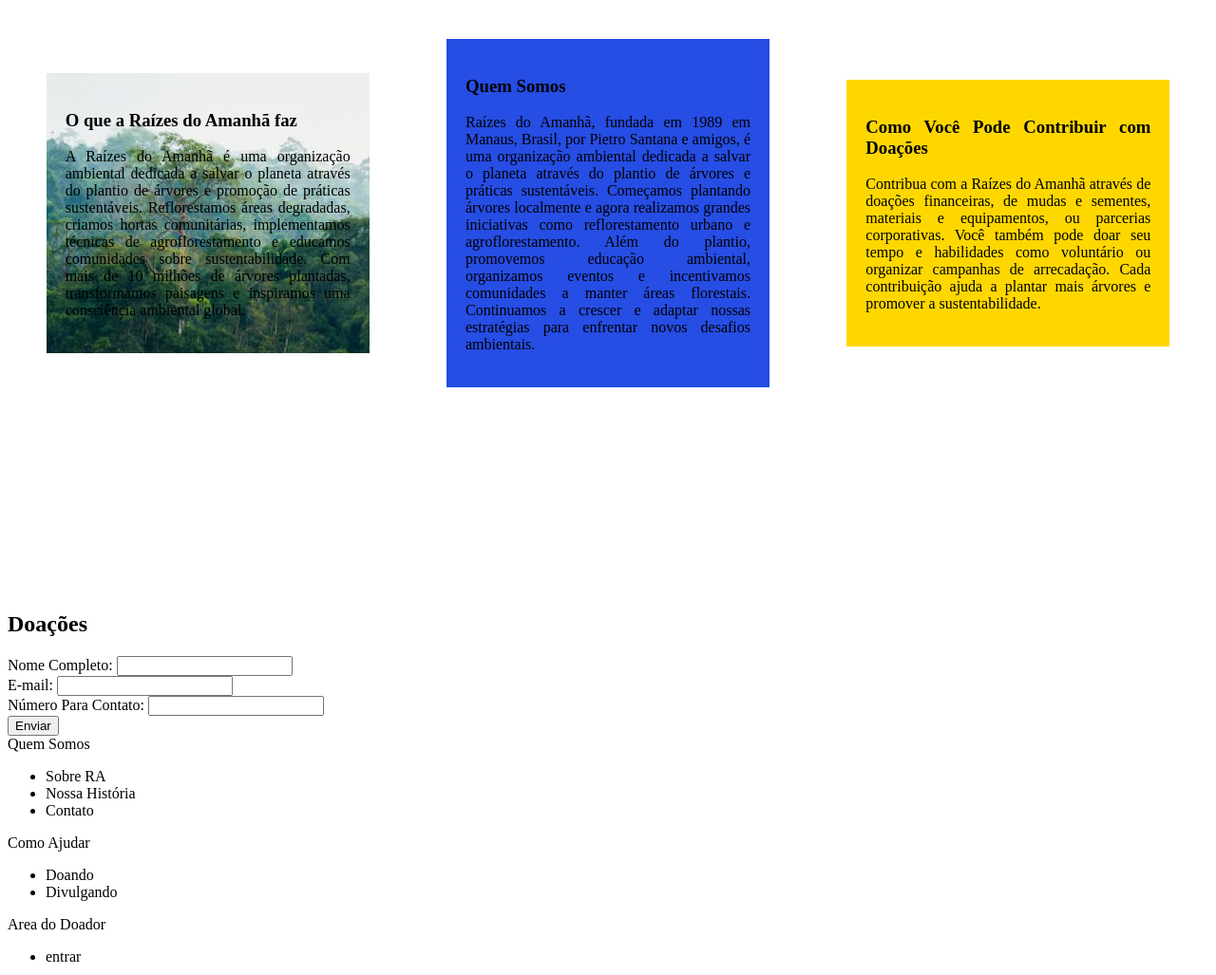
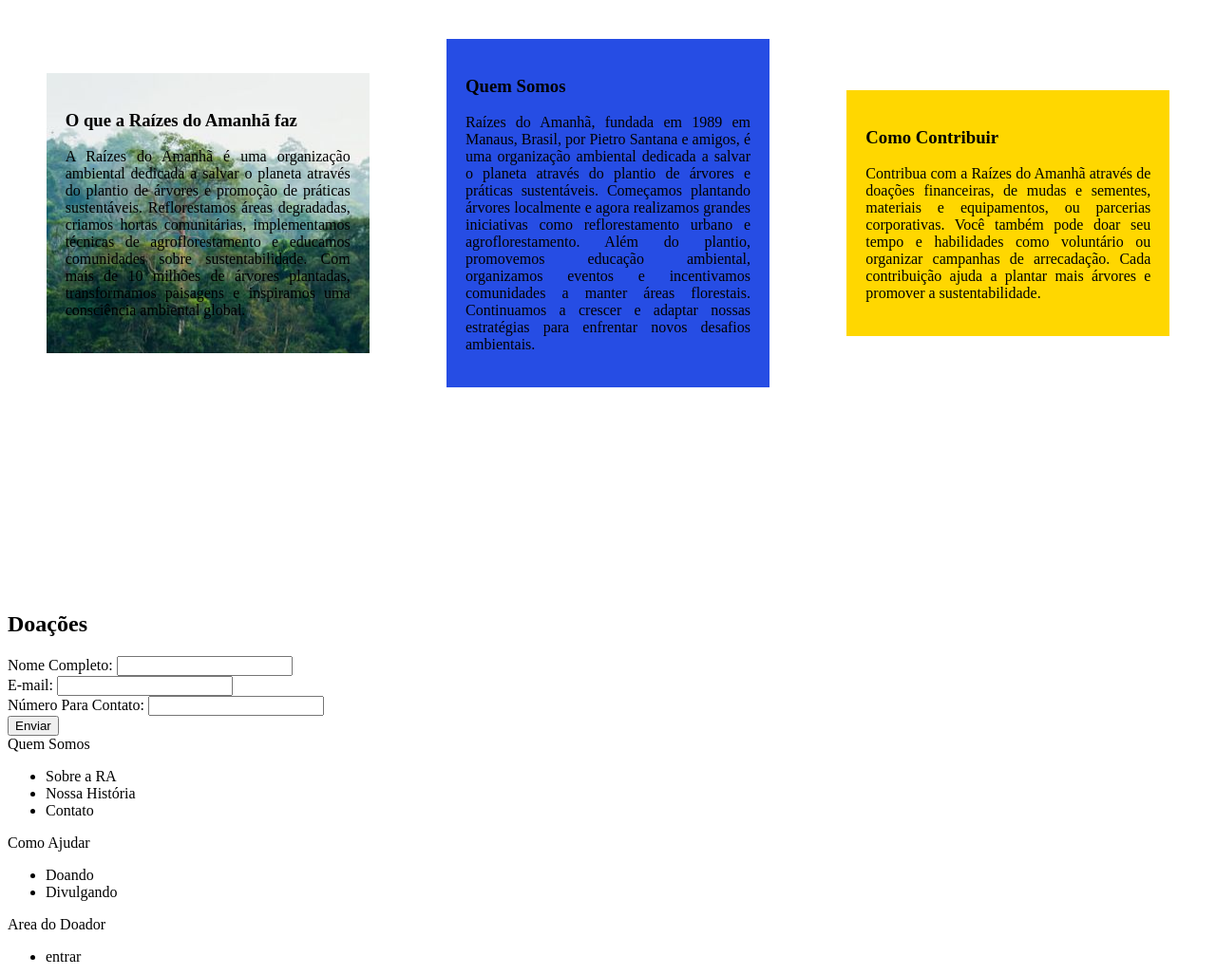
Before and after one commit to pietrosantanaDev/raizes-do-amanha, a plain HTML site: page projeto.RaizesdoAmanha/index.html in a window 1280 px wide. Shown: the part 380-1407 px from the top of the page at 95% size. Drawn offline with Linux system fonts and the light colour scheme.

Commit message:
Add files via upload

```diff
--- a/projeto.RaizesdoAmanha/index.html
+++ b/projeto.RaizesdoAmanha/index.html
@@ -46,7 +46,7 @@
             </p>
         </div>
         <div class="doacao">
-            <h3>Como Você Pode Contribuir com Doações</h3>
+            <h3>Como Contribuir</h3>
             <p>
                 Contribua com a Raízes do Amanhã através de doações financeiras, de mudas e sementes, materiais e equipamentos, ou parcerias corporativas. Você também pode doar seu tempo e habilidades como voluntário ou organizar campanhas de arrecadação. Cada contribuição ajuda a plantar mais árvores e promover a sustentabilidade.
             </p>
@@ -81,7 +81,7 @@
             <div>
                 Quem Somos
                <ul>
-                 <li>Sobre RA</li>
+                 <li>Sobre a RA</li>
                  <li>Nossa História</li>
                  <li>Contato</li>
                </ul>
```
